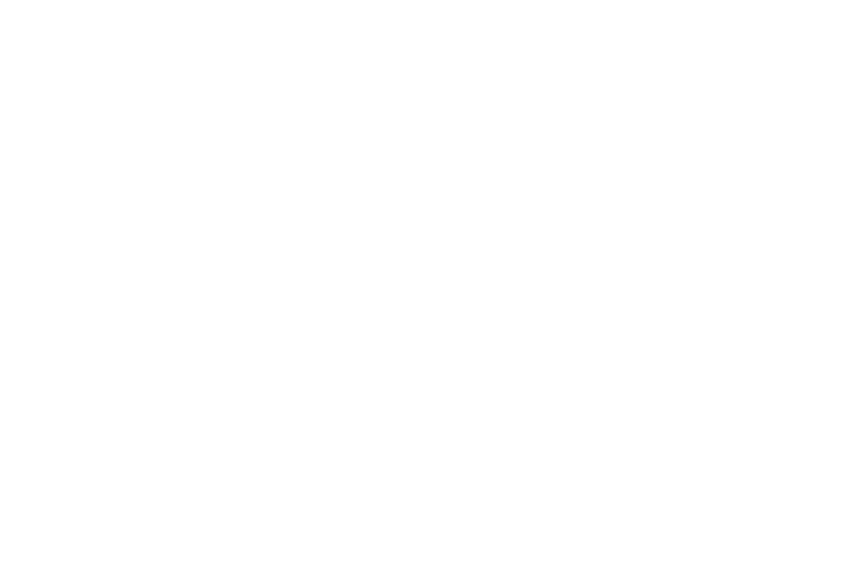
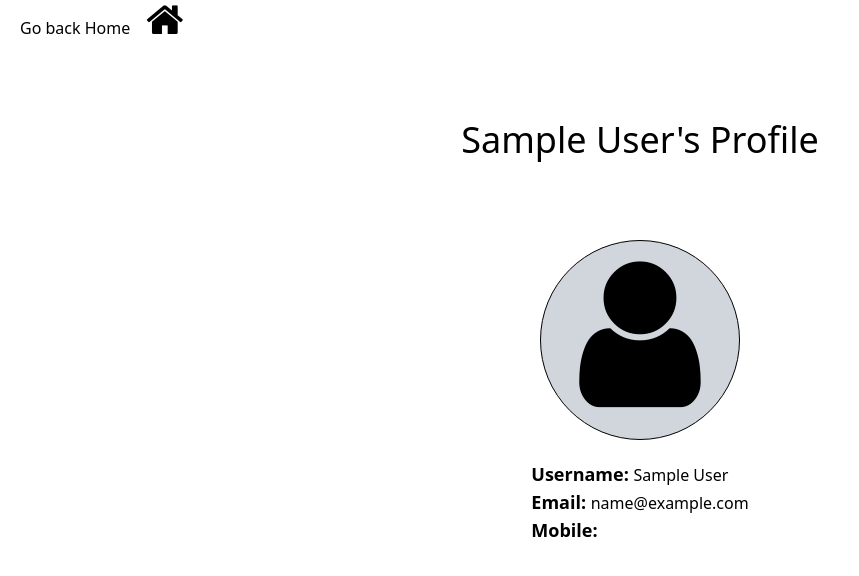
Before and after one commit to Arav20603/ecommercesSyndicate0ne, a React (Vite) app in the folder client/: page /profile in a window 1280 px wide. Before the commit this address had no page. Shown: the top 576 px of the page, without its empty margins (0-859 px from the left). Built offline with nearby package versions, Linux system fonts and the light colour scheme; sample sign-in values are in the browser's storage.

Commit message:
Added user profile page, get details from localstorage

```diff
--- a/client/src/App.tsx
+++ b/client/src/App.tsx
@@ -10,6 +10,7 @@ import CategoryDetailPage from './pages/web/Category/CategoryDetailPage'
 import ProductDetailPage from './pages/web/Products/ProductDetailPage'
 import Login from './pages/web/user/Login'
 import SignUp from './pages/web/user/Signup'
+import Profile from './pages/web/user/Profile'
 
 const App = () => {
   return (
@@ -26,6 +27,7 @@ const App = () => {
         <Route path='/update-product/:_id' element={<UpdateProduct />} />
         <Route path='/category-detail/:_id' element={<CategoryDetailPage />} />
         <Route path='/product-detail/:_id' element={<ProductDetailPage />} />
+        <Route path='/profile' element={<Profile />} />
       </Routes>
     </BrowserRouter>
   )
--- a/client/src/app/features/user/userSlice.ts
+++ b/client/src/app/features/user/userSlice.ts
@@ -50,10 +50,12 @@ const userSlice = createSlice({
     builder
     .addCase(fetchUser.pending, (state) => {
       state.loading = true
+      state.error = null
     })
     .addCase(fetchUser.fulfilled, (state, action) => {
       state.loading = false
       state.items = action.payload
+      state.error = null
     })
     .addCase(fetchUser.rejected, (state, action) => {
       state.loading = false
--- a/client/src/components/Navbar.tsx
+++ b/client/src/components/Navbar.tsx
@@ -80,7 +80,7 @@ const Navbar = () => {
 
       {/* right side buttons */}
       <div className="flex gap-5 items-center">
-        <Link to='/'><i className='fa fa-user hover:scale-103 text-blue-700' style={{ fontSize: 25 }}></i></Link>
+        <Link to='/profile'><i className='fa fa-user hover:scale-103 text-blue-700' style={{ fontSize: 25 }}></i></Link>
         <Link to='/'><i className='fa fa-shopping-cart text-yellow-900' style={{ fontSize: 25 }}>
           <p className='absolute top-3 right-22 text-lg text-gray-800'></p></i></Link>
         <Link to='/'><i className='fa fa-heart hover:scale-103 text-red-500' style={{ fontSize: 20 }}></i></Link>
--- a/client/src/pages/web/user/Login.tsx
+++ b/client/src/pages/web/user/Login.tsx
@@ -26,7 +26,7 @@ const Login = () => {
       alert(`Invalid Credentials`)
       setForm({...form, password: ''})
     }
-  }, [error])
+  }, [error,dispatch])
 
   const handleSubmit = (e: any) => {``
     e.preventDefault()
--- /dev/null
+++ b/client/src/pages/web/user/Profile.tsx
@@ -0,0 +1,41 @@
+import { useEffect, useState } from 'react'
+import type { ProfileProps } from '../../../constants/types'
+import { Link, useNavigate } from 'react-router-dom'
+
+const Profile = () => {
+  const [data, setData] = useState<ProfileProps | null>()
+  const navigate = useNavigate()
+
+  useEffect(() => {
+    const userData = localStorage.getItem('user')
+    if (userData) {
+      const parsedData = JSON.parse(userData)
+      setData(parsedData)
+      console.log(parsedData)
+    } else {
+      setData(null)
+      alert('user not found please login')
+      navigate('/login')
+    }
+  }, [])
+
+  return (
+    <div>
+      <Link to='/' className='ml-5'>Go back Home<i className='fa fa-home ml-4 hover:text-blue-400' style={{ fontSize: 40 }}></i></Link>
+      <h1 className='text-center text-4xl mt-20'>{data?.name}'s Profile</h1>
+
+      {/* User details */}
+      <div className="flex flex-col items-center mt-20">
+        <i className='fa fa-user p-2 rounded-full border-1 w-50 h-50 text-center bg-gray-300' style={{ fontSize: 170}}></i>
+        <div className="mt-5">
+          <p><span className='font-semibold text-lg'>Username: </span>{data?.name}</p>
+          <p><span className='font-semibold text-lg'>Email: </span>{data?.email}</p>
+          <p><span className='font-semibold text-lg'>Mobile: </span>{data?.phoneNo}</p>
+        </div>
+      </div>
+
+    </div>
+  )
+}
+
+export default Profile
```
Also changed, not shown: client/src/constants/types.ts (+7 -0 lines).
